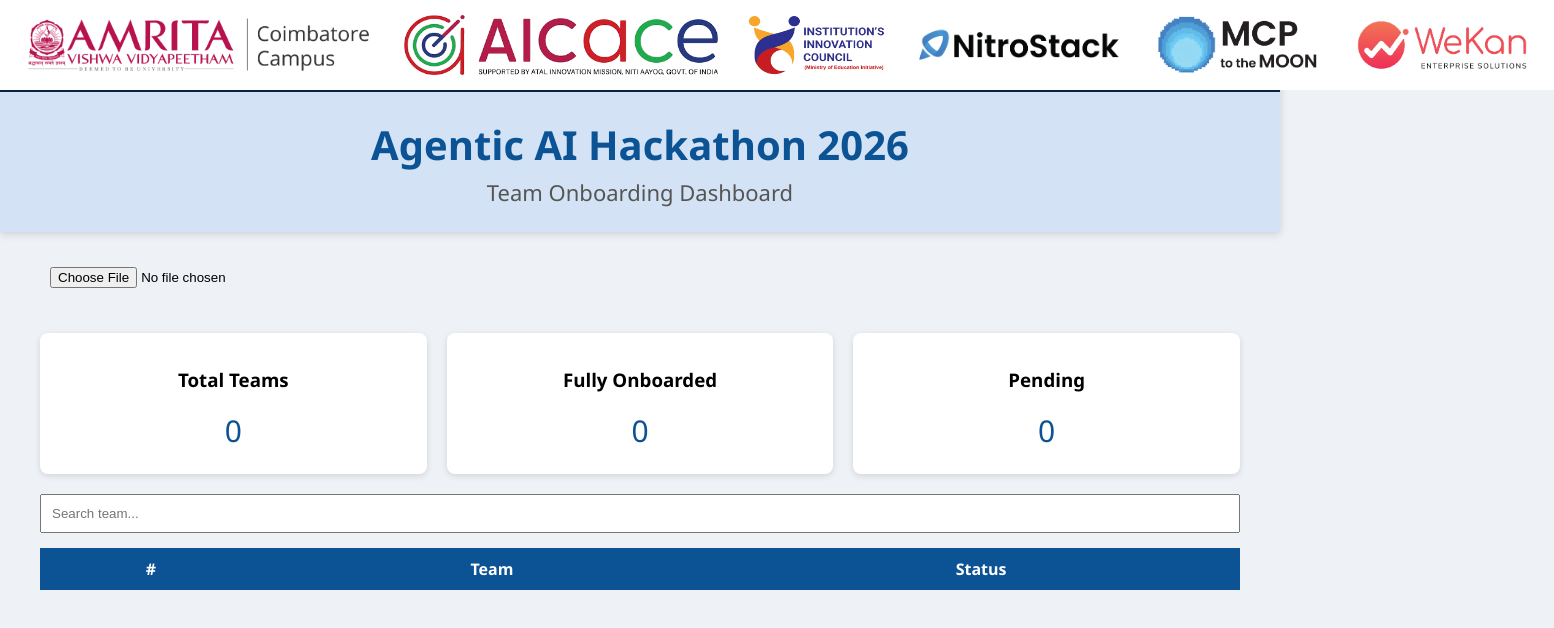
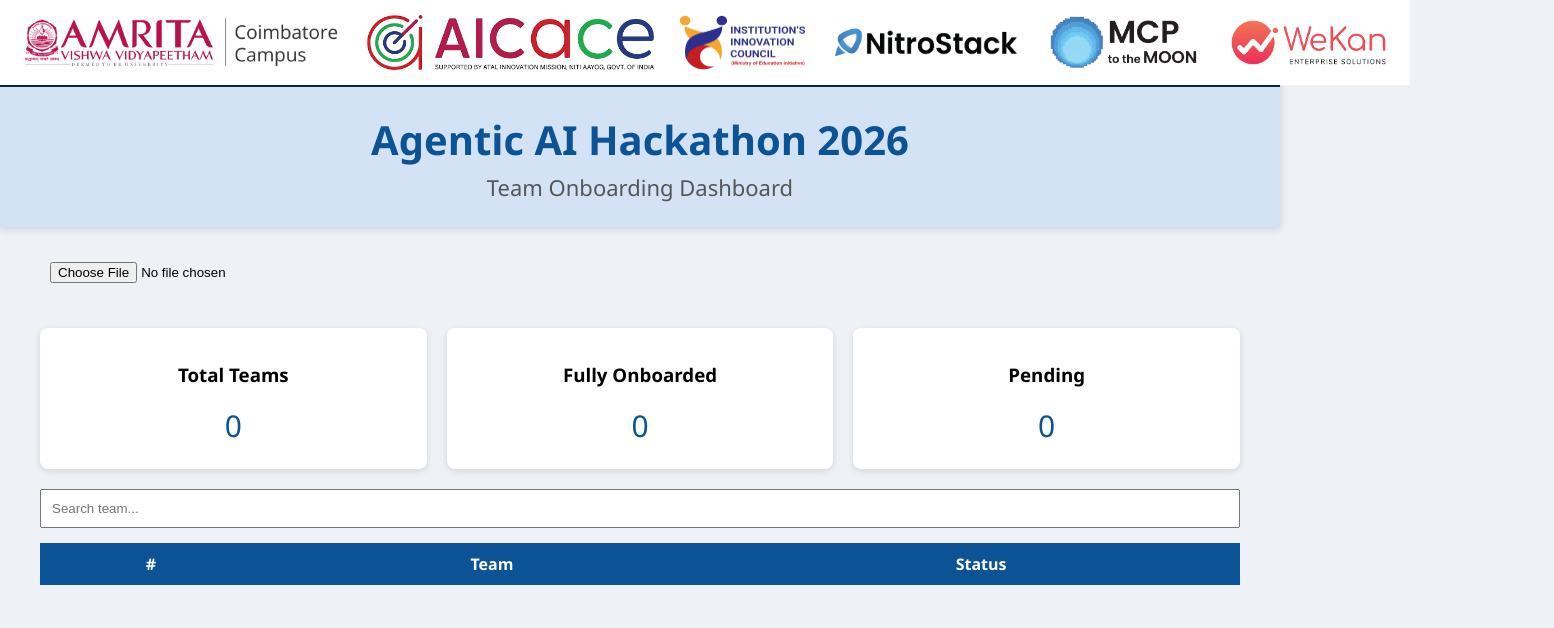
Before and after one commit to AVV-IIC/Agentic-AI-Hackathon-2026, a plain HTML site: page app/index.html in a window 1280 px wide. Shown: the whole page, 1554 px wide, since content can reach past the window. Drawn offline with Linux system fonts and the light colour scheme.

Commit message:
Adjusted spacing

```diff
--- a/app/style.css
+++ b/app/style.css
@@ -14,8 +14,8 @@
     display:flex;
     align-items:center;
     justify-content:space-evenly;
-    gap:30px;
-    padding:15px 25px;
+    gap:25px;
+    padding:15px 22px;
 }
 /* White section */
 .logo-group.light{
@@ -31,7 +31,7 @@
 /* SAME HEIGHT FOR EVERY LOGO */
 
 .logo-group img{
-    height:60px;      /* Change this to 65 or 70 if needed */
+    height:55px;      /* Change this to 65 or 70 if needed */
     width:auto;
     object-fit:contain;
     display:block;
```
